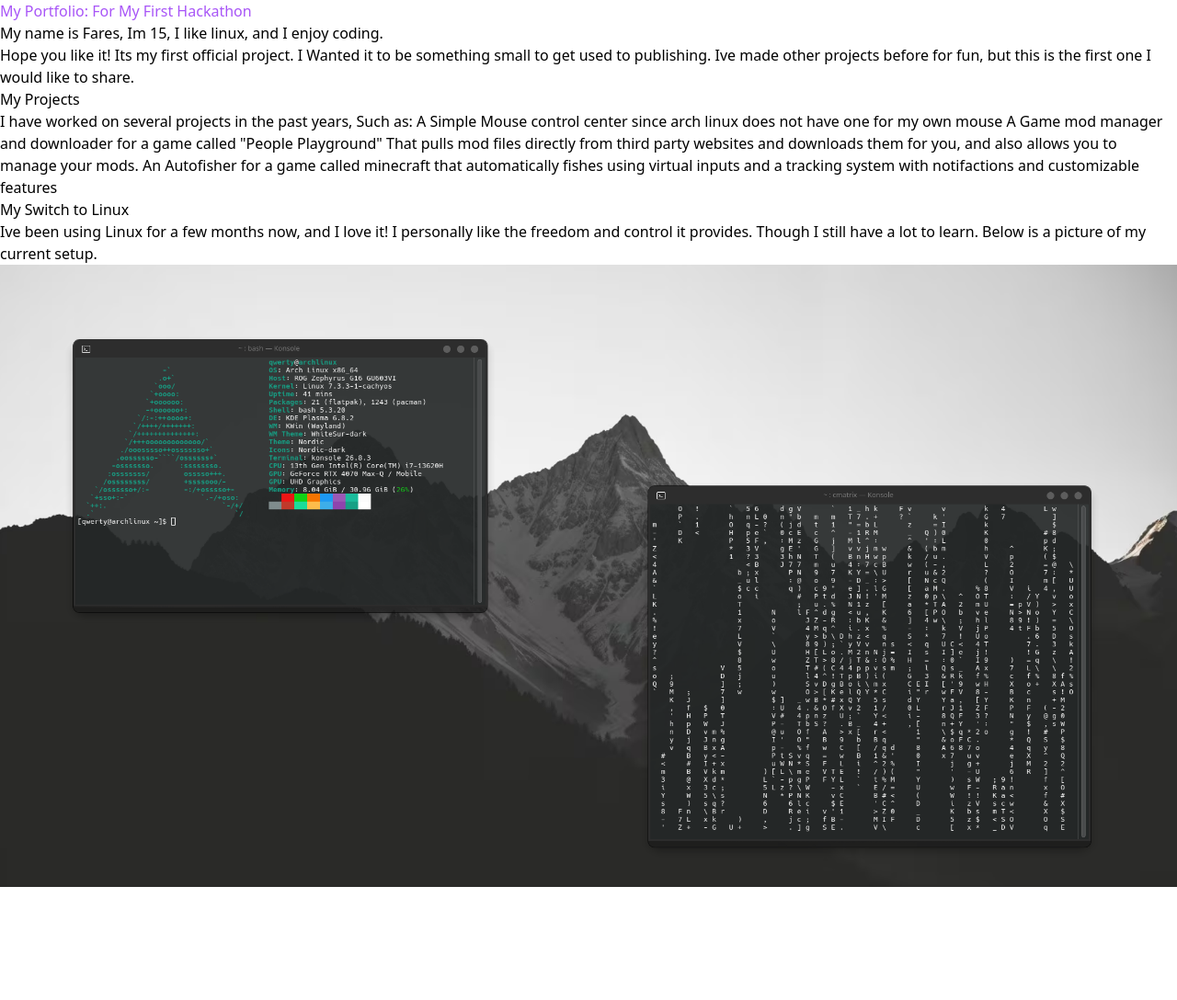
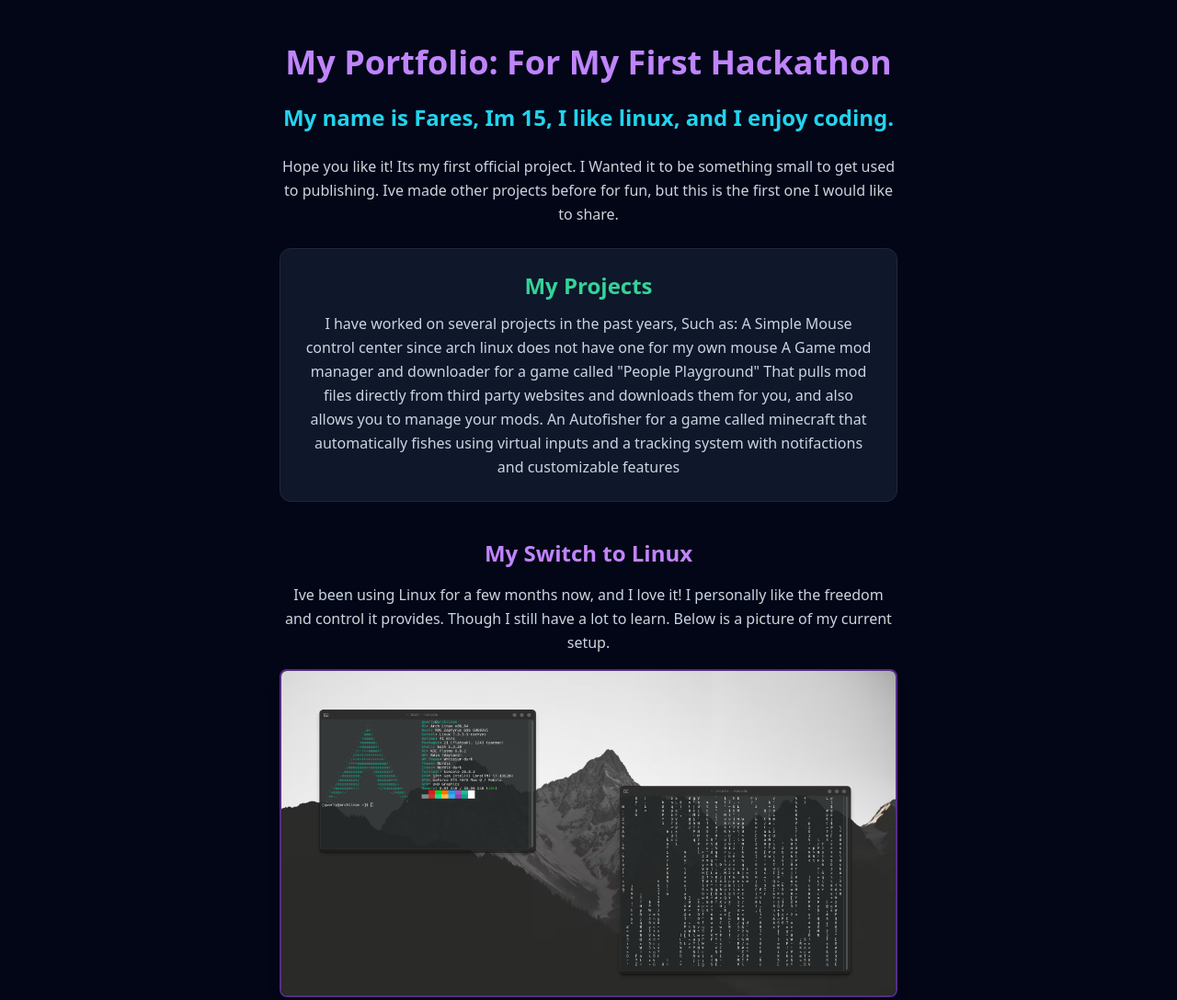
Before and after one commit to IDIG123/my-portfolio, a plain HTML site: page index.html in a window 1280 px wide. Shown: the whole page at 92% size. Before the commit the page ends 965 px from the top, so only its background shows below. Drawn offline with nearby package versions, Linux system fonts and the light colour scheme; files whose address does not match are found by name.

Commit message:
Huge change with colors and redesign

```diff
--- a/index.html
+++ b/index.html
@@ -1,22 +1,36 @@
 <!DOCTYPE html>
-<title>Fares' Portfolio</title>
 <html>
 	<head>
-		<title>My Portfolio For My First Hackathon</title>
+		<title>Fares' Portfolio</title>
+		<script src="https://cdn.tailwindcss.com"></script>
 	</head>
-	<body>
-    <h1 class="text-purple-500">My Portfolio: For My First Hackathon</h1>
+	<body class="bg-slate-950 text-slate-200 min-h-screen flex flex-col items-center py-12 px-6">
+		<div class="max-w-2xl w-full space-y-6 text-center">
+
+			<h1 class="text-4xl font-bold text-purple-400">My Portfolio: For My First Hackathon</h1>
+
+			<h1 class="text-2xl font-semibold text-cyan-400">My name is Fares, Im 15, I like linux, and I enjoy coding.</h1>
+
+			<p class="text-slate-300 leading-relaxed">
+				Hope you like it! Its my first official project. I Wanted it to be something small to get used to publishing. Ive made other projects before for fun, but this is the first one I would like to share.
+			</p>
+
+			<div class="bg-slate-900 border border-slate-800 rounded-xl p-6 space-y-3">
+				<h2 class="text-2xl font-bold text-emerald-400">My Projects</h2>
+				<p class="text-slate-300 leading-relaxed">I have worked on several projects in the past years,
+					Such as:
+				A Simple Mouse control center since arch linux does not have one for my own mouse
+				A Game mod manager and downloader for a game called "People Playground" That pulls mod files directly from third party websites and downloads them for you, and also allows you to manage your mods.
+				An Autofisher for a game called minecraft that automatically fishes using virtual inputs and a tracking system with notifactions and customizable features
+				</p>
+			</div>
+
+			<div class="space-y-4 pt-4">
+				<h1 class="text-2xl font-bold text-purple-400">My Switch to Linux</h1>
+				<p class="text-slate-300 leading-relaxed">Ive been using Linux for a few months now, and I love it! I personally like the freedom and control it provides. Though I still have a lot to learn. Below is a picture of my current setup.</p>
+				<img src="Screenshot_20261122_124039.png" alt="My Linux Setup" class="mx-auto rounded-lg border-2 border-purple-500/50 shadow-lg max-w-full">
+			</div>
+
+		</div>
 	</body>
-	<h1>My name is Fares, Im 15, I like linux, and I enjoy coding.</h1>
-	<P>Hope you like it! Its my first official project. I Wanted it to be something small to get used to publishing. Ive made other projects before for fun, but this is the first one I would like to share.</P>
-	<h2>My Projects</h2>
-	<p>I have worked on several projects in the past years, Such as:
-	A Simple Mouse control center since arch linux does not have one for my own mouse
-	A Game mod manager and downloader for a game called "People Playground" That pulls mod files directly from third party websites and downloads them for you, and also allows you to manage your mods.
-	An Autofisher for a game called minecraft that automatically fishes using virtual inputs and a tracking system with notifactions and customizable features
-	</p>
-	<h1>My Switch to Linux</h1>
-	<p>Ive been using Linux for a few months now, and I love it! I personally like the freedom and control it provides. Though I still have a lot to learn. Below is a picture of my current setup.</p>
-	<img src="file:///home/qwerty/Desktop/my-portfolio/Screenshot_20261122_124039.png" alt="My Linux Setup">
-
-	<script src="https://cdn.tailwindcss.com"></script>
+</html>
```
